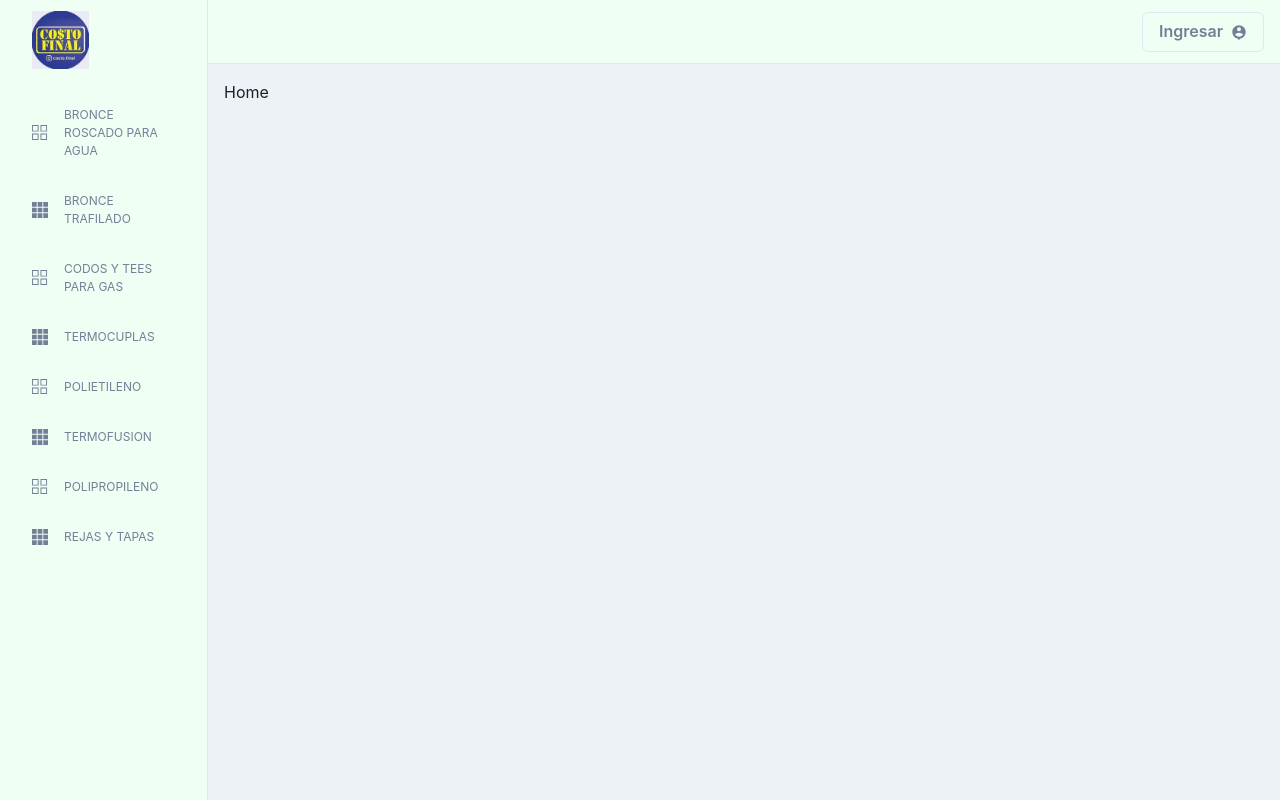
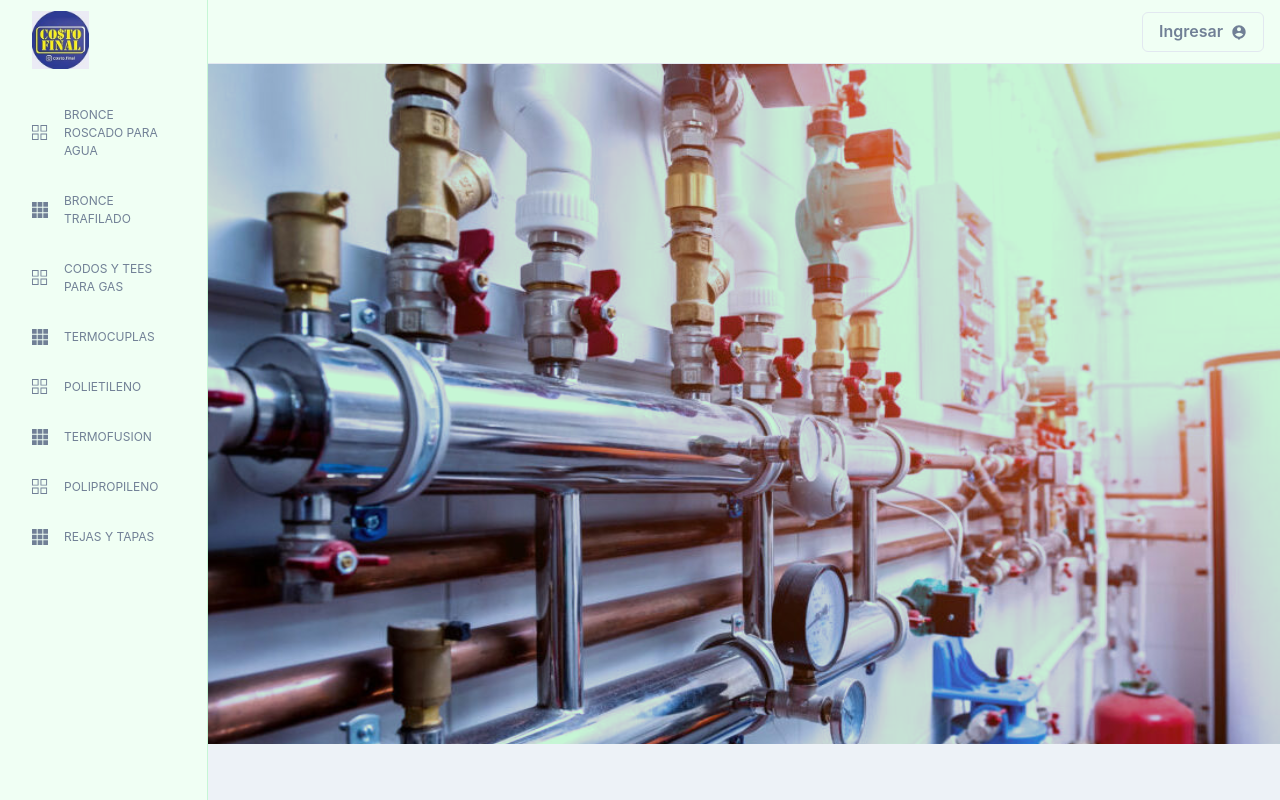
Before and after one commit to rdmadeira/costofinal_frontend_nucba, a React (Create React App) app: page / in a window 1280 px wide. Built offline with nearby package versions, Linux system fonts and the light colour scheme; no server answers.

Commit message:
created home image

```diff
--- a/src/components/sidebar_with_header/Sidebar_Header.js
+++ b/src/components/sidebar_with_header/Sidebar_Header.js
@@ -100,7 +100,7 @@ export default function SidebarWithHeader() {
           signoutOnClose={signoutOnClose}
           user={user}
         />
-        <Box ml={{ base: 0, md: 52 }} p="4">
+        <Box ml={{ base: 0, md: 52 }} p="0">
           <Main isOpen={isOpenLogin} onClose={onCloseLogin} />
         </Box>
       </Box>
@@ -144,7 +144,7 @@ const SidebarContent = ({ onClose, ...rest }) => {
         mx="8"
         justifyContent="space-between"
         marginBlockEnd="10px">
-        <NavLink href="/">
+        <NavLink to="/">
           <Logo width={{ base: '20%', md: '40%' }} />
         </NavLink>
         <CloseButton display={{ base: 'flex', md: 'none' }} onClick={onClose} />
--- a/src/pages/Home.js
+++ b/src/pages/Home.js
@@ -1,7 +1,30 @@
 import React from 'react';
+import { Box, Flex } from '@chakra-ui/react';
+/* import homeUrl from '../assets/plumbing-home.jpg'; */
 
 const Home = () => {
-  return <div>Home</div>;
+  return (
+    <Flex>
+      <Box
+        pos={'absolute'}
+        bgImage={`url(${process.env.PUBLIC_URL}/assets/plumbing-home.jpg)`}
+        bgColor={'green.100'}
+        bgSize="cover"
+        bgRepeat="no-repeat"
+        w={{ base: '100vw', md: `calc(100vw - 13rem)` }}
+        h={'85vh'}
+        bgBlendMode={'darken'}>
+        {/* <Image src={homeUrl} /> */}
+      </Box>
+      {/* <Box
+        w={'60%'}
+        h={'60vh'}
+        bgColor={'green.800'}
+        pos={'absolute'}
+        bgBlendMode={'difference'}
+      /> */}
+    </Flex>
+  );
 };
 
 export default Home;
```
Also changed, not shown: public/assets/plumbing-home.jpg (added), src/assets/plumbing-home.jpg (added).
